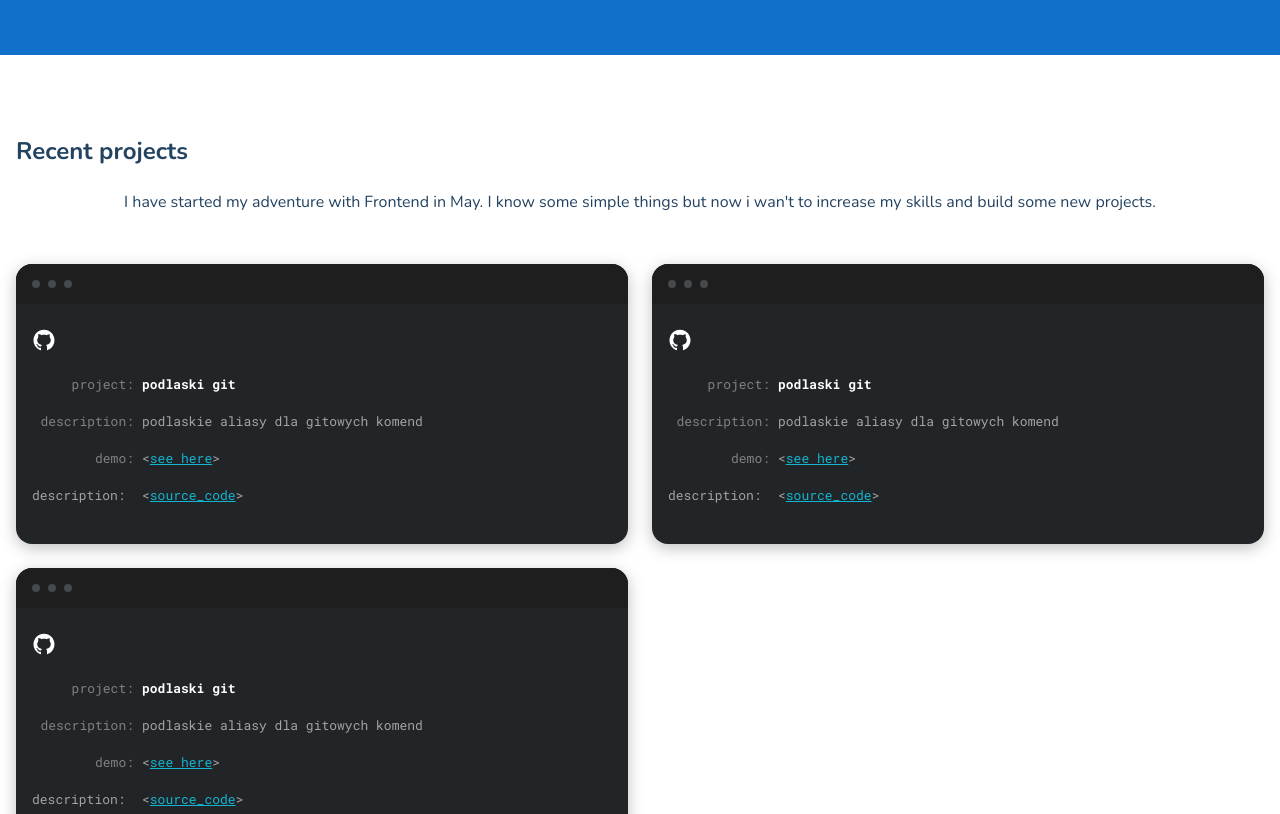
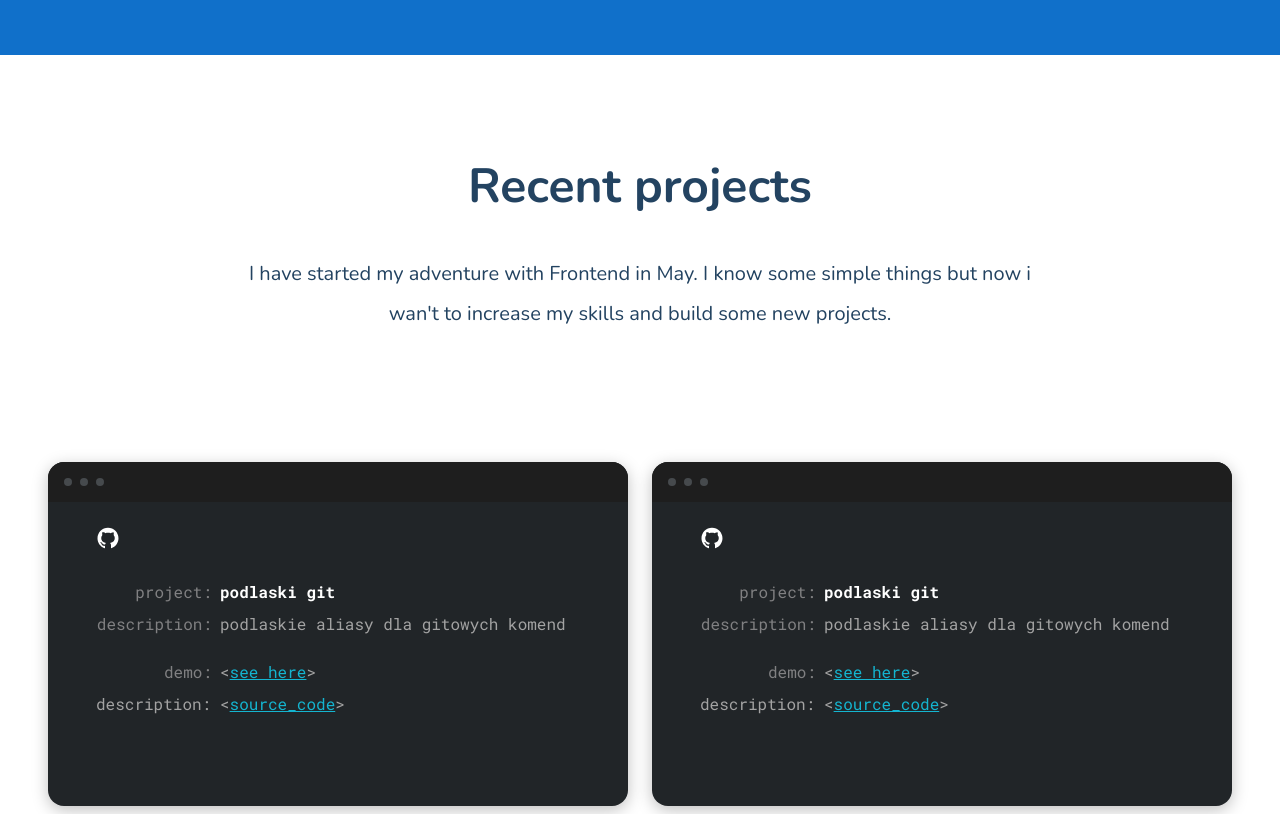
Before and after one commit to patryk-gruszczynski/patryk-gruszczynski.github.io, a website built with webpack: page src/pages/index.html in a window 1280 px wide. Shown: the part 1460-2274 px from the top of the page. Built offline with nearby package versions, Linux system fonts and the light colour scheme.

Commit message:
feat projects desktop

```diff
--- a/src/pages/index.html
+++ b/src/pages/index.html
@@ -97,7 +97,7 @@
             <h3 class="project__grid project__title">
               <span class="project__label">project:</span> <span>podlaski git</span>
             </h3>
-            <p class="project__grid">
+            <p class="project__grid project__grid--description">
               <span class="project__label">description:</span
               ><span>podlaskie aliasy dla gitowych komend</span>
             </p>
@@ -126,7 +126,7 @@
             <h3 class="project__grid project__title">
               <span class="project__label">project:</span> <span>podlaski git</span>
             </h3>
-            <p class="project__grid">
+            <p class="project__grid project__grid--description">
               <span class="project__label">description:</span
               ><span>podlaskie aliasy dla gitowych komend</span>
             </p>
@@ -155,7 +155,7 @@
            <h3 class="project__grid project__title">
              <span class="project__label">project:</span> <span>podlaski git</span>
            </h3>
-           <p class="project__grid">
+           <p class="project__grid project__grid--description">
              <span class="project__label">description:</span
              ><span>podlaskie aliasy dla gitowych komend</span>
            </p>
--- a/src/scss/modules/project.scss
+++ b/src/scss/modules/project.scss
@@ -5,25 +5,40 @@
     font-size: 16px;
     line-height: 32px;
     text-align: center;
-    margin-bottom: 46px;
+    max-width: 786px;
+    margin: 0 auto 46px;
+    @media (min-width: $desktop) {
+      font-size: 20px;
+      line-height: 40px;
+      margin-bottom: 128px;
+    }
+  }
   &__header {
     font-size: 36px;
     line-height: 48px;
     color: $textDark;
     text-align: center;
+    @media (min-width: $desktop) {
+      font-size: 48px;
+      line-height: 56px;
     }
   }
 }
 
 .project {
   box-shadow: 0px 4px 16px rgba(0, 0, 0, 0.25);
-    background: #212528;
+  background: $grey;
   border-radius: 16px;
   color: $lightConsole;
   font-family: Roboto Mono;
   font-size: 13px;
   line-height: 24px;
+  font-weight: normal;
   overflow: hidden;
+  @media (min-width: $desktop) {
+    font-size: 16px;
+    line-height: 24px;
+  }
   &__circle {
     display: block;
     width: 8px;
@@ -34,11 +49,21 @@
   }
   &__content {
     padding: 24px 16px;
+    @media (min-width: $desktop) {
+      padding: 24px 48px 82px;
+    }
   }
   &__grid {
     display: grid;
     grid-template-columns: 102px 1fr;
     column-gap: 8px;
+    margin: 0 0 8px 0;
+    @media (min-width: $desktop) {
+    grid-template-columns: 116px 1fr;
+    }
+    &--description {
+      margin-bottom: 24px;
+    }
   }
   &__label {
     display: block;
@@ -54,7 +79,11 @@
     font-size: 13px;
     font-weight: bold;
     line-height: 24px;
-
+    margin-top: 24px;
+    @media (min-width: $desktop) {
+      font-size: 16px;
+      line-height: 24px;
+    }
   }
   &__window {
     height: 40px;
@@ -69,6 +98,8 @@
   display: grid;
   column-gap: 24px;
   row-gap: 24px;
+  max-width: 1184px;
+  margin: 0 auto;
   @media (min-width: $tablet) {
     grid-template-columns: 1fr 1fr;
   }
```
Lines whose indentation alone changed are shown as unchanged.
